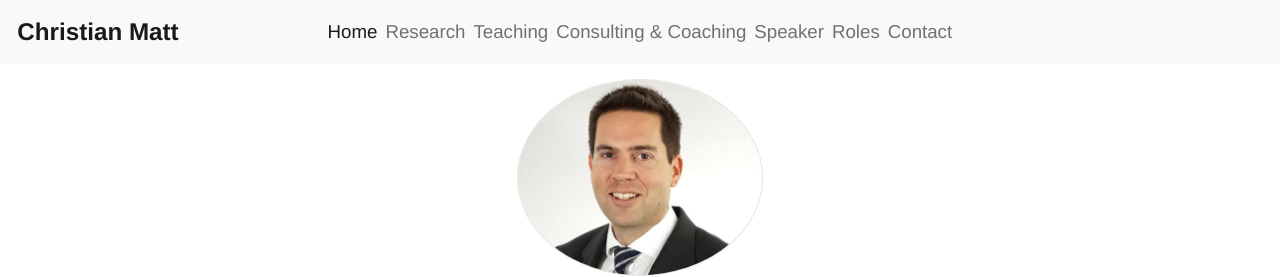
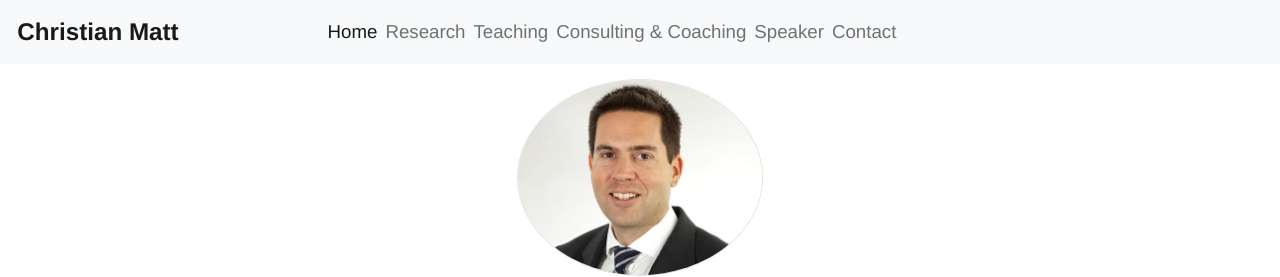
Before and after one commit to christian-matt/christian-matt.github.io, a Jekyll site: the page built from index.html, in a window 1280 px wide. Shown: the top 277 px of the page. Built offline with Jekyll 4.4.1, drawn with Linux system fonts in a browser that asks for light colours.

Commit message:
Update research page.

```diff
--- a/_data/pages.csv
+++ b/_data/pages.csv
@@ -4,5 +4,4 @@
 Teaching,/teaching.html
 Consulting & Coaching,/consulting.html
 Speaker,/speaker.html
-Roles,/roles.html
 Contact,/contact.html
--- a/index.html
+++ b/index.html
@@ -5,6 +5,7 @@
 description: Christian Matt is Professor and Co-director of the Institute of Information Systems at the University of Bern. As a researcher, consultant and expert for Digital Transformation, Digital Business and Responsible Artificial Intelligence, he is fascinated by how digital technologies lead to new opportunities and paradigm shifts for firms, public organisations, society, and individuals.
 image: profile.jpg
 ---
+
 <p>
 Christian Matt is Professor and Co-director of the {% include links/external.html url="https://www.iwi.unibe.ch/index_ger.html" name="Institute of Information Systems"%}
 at the University of Bern. As a researcher, consultant, and expert for Digital Transformation and responsible Artificial Intelligence,
@@ -31,5 +32,17 @@
                 </ul>
             </div>
         </div>
+        <div id="collapseTwo" class="accordion-collapse collapse" data-bs-parent="#accordionRoles">
+            <div class="accordion-body">
+                <ul class="list-unstyled ">
+                    <li class="publication-item">Member of the Digitization Commission (DigiK) of the University of Bern</li>
+                    <li class="publication-item">Member of the Research Group “Law and Digitalization” at the University of Bern</li>
+                    <li class="publication-item">Member of the Parliamentary Working Group on Regulatory Technologies</li>
+                    <li class="publication-item">Chairman of the Foundation Board, Fondation Travers Borgstroem</li>
+                    <li class="publication-item">Former Secretary of the Swiss Chapter of the Association for Information Systems (CHAIS)</li>
+                    <li class="publication-item">Trustee of the Foundation of German Business (“Stiftung der Deutschen Wirtschaft”), Switzerland</li>
+                </ul>
+            </div>
+        </div>
     </div>
 </div>
```
Also changed, not shown: speaker.md (+0 -5 lines), consulting.md (line endings or trailing spaces).
